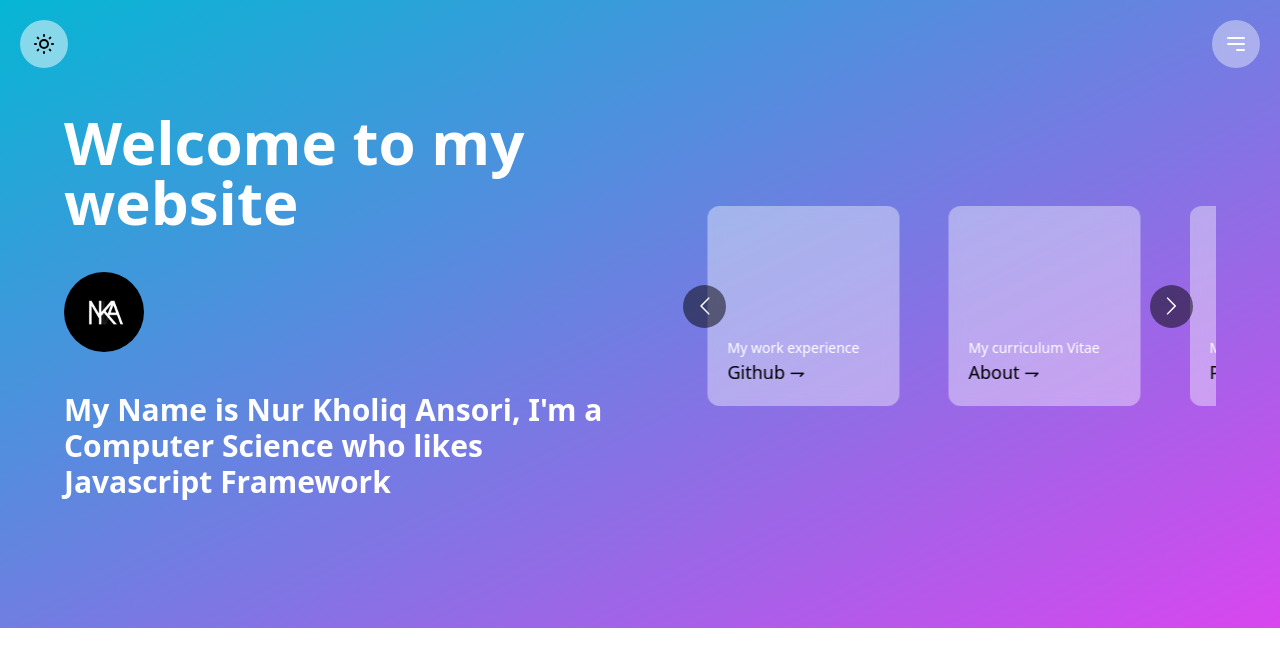
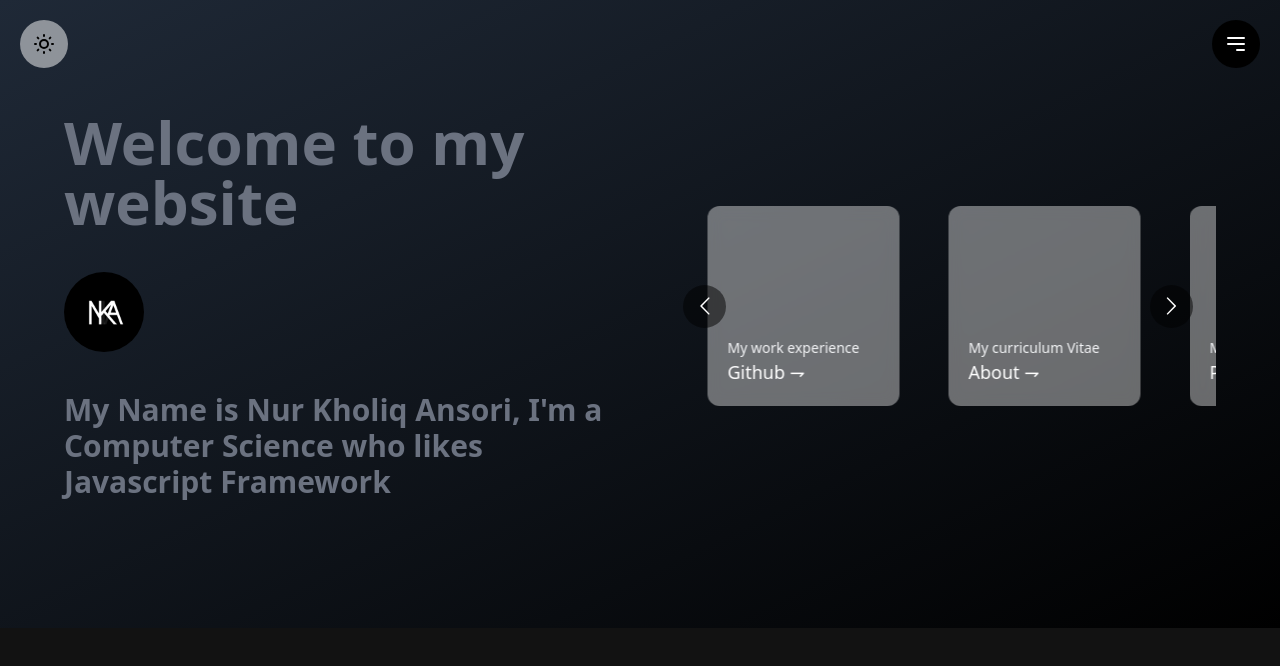
Before and after one commit to nurkholiqansori/nka-portofolio-v2, a Next.js app: page / in a window 1280 px wide. Shown: the top 666 px of the page. Built offline with nearby package versions, Linux system fonts and the light colour scheme.

Commit message:
Dark Mode fixed

```diff
--- a/components/Body.tsx
+++ b/components/Body.tsx
@@ -6,12 +6,12 @@
 
 const Body = ({ children }: Props) => {
   return (
-    <div
+    <main
       className='w-full h-full py-28 pb-32 selection:bg-sky-400 selection:text-white dark:selection:text-gray-800 dark:selection:bg-gray-400'
 
     >
       {children}
-    </div>
+    </main>
   )
 }
 
--- a/pages/_app.tsx
+++ b/pages/_app.tsx
@@ -33,7 +33,7 @@
   }, [router])
 
   return (
-    <ThemeProvider attribute='class'>
+    <ThemeProvider attribute='class' enableSystem={false} defaultTheme='dark'>
       <div className='bg-gradient-to-br from-cyan-500 to-fuchsia-500 dark:from-gray-800 dark:to-black'>
         <div className='container mx-auto'>
           <Component {...pageProps} />
```
Also changed, not shown: components/DarkMode.tsx (line endings or trailing spaces).
